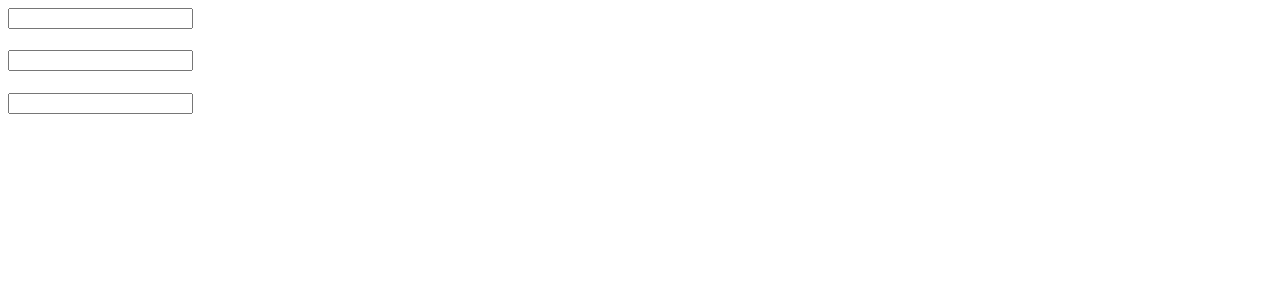
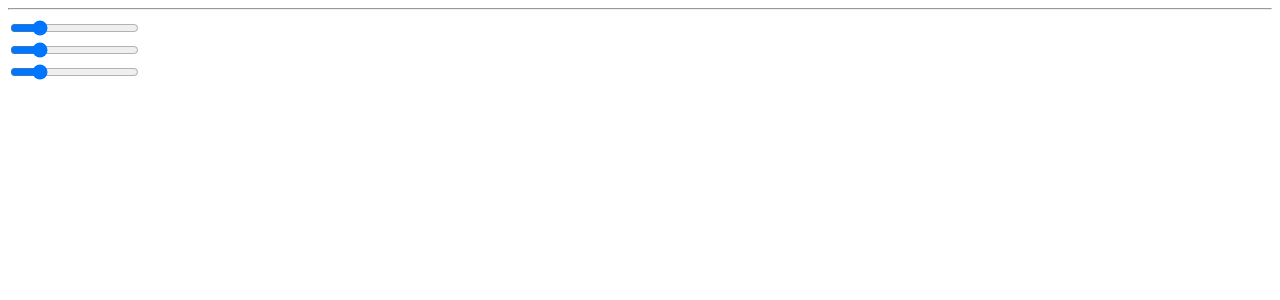
Before and after one commit to esfoobar/react-fundamentals, a React app: page / in a window 1280 px wide. Shown: the top 300 px of the page. Built offline with nearby package versions, Linux system fonts and the light colour scheme.

Commit message:
check point

```diff
--- a/App.js
+++ b/App.js
@@ -4,7 +4,11 @@ import ReactDOM from 'react-dom';
 class App extends React.Component {
     constructor(){
         super();
-        this.state = { txt: '' }
+        this.state = {
+          red: 0,
+          green: 0,
+          blue: 0
+        }
         this.update = this.update.bind(this)
     }
     update(e){
@@ -13,22 +17,28 @@ class App extends React.Component {
     render(){
         return (
             <div>
-                <Widget txt={this.state.txt} update={this.update} />
-                <Widget txt={this.state.txt} update={this.update} />
-                <Widget txt={this.state.txt} update={this.update} />
+              {this.state.txt}
+              <hr />
+              <Slider ref="red" update={this.update} />
+              <br />
+              <Slider ref="green" update={this.update} />
+              <br />
+              <Slider ref="blue" update={this.update} />
+              <br />
             </div>
         );
     }
 }
 
-const Widget = (props) => {
+class Slider extends React.Component {
+  render() {
     return (
-        <div>
-        <input type="text"
-            onChange={props.update} />
-        <h1>{props.txt}</h1>
-        </div>
-    );
+      <input type="range"
+        min="0"
+        max="255"
+        onChange={this.props.update} />
+      );
+  }
 }
 
 ReactDOM.render(
```
